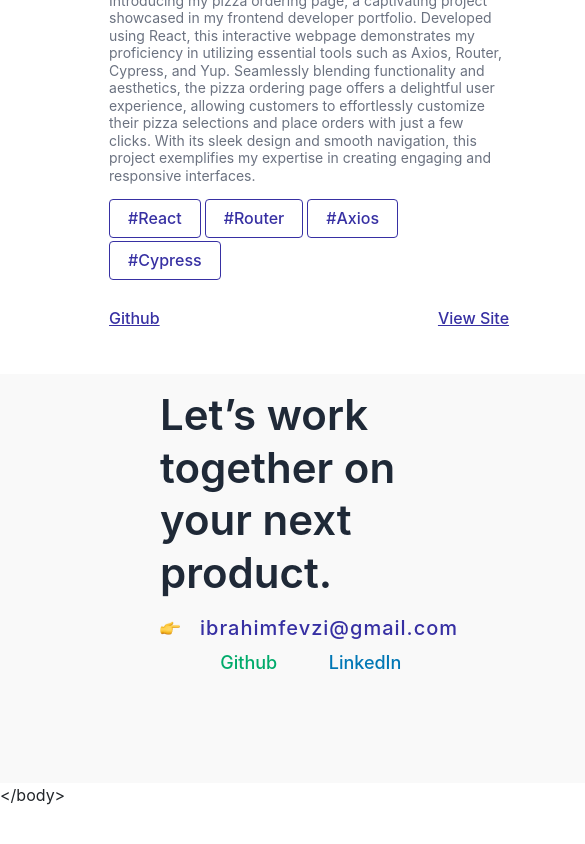
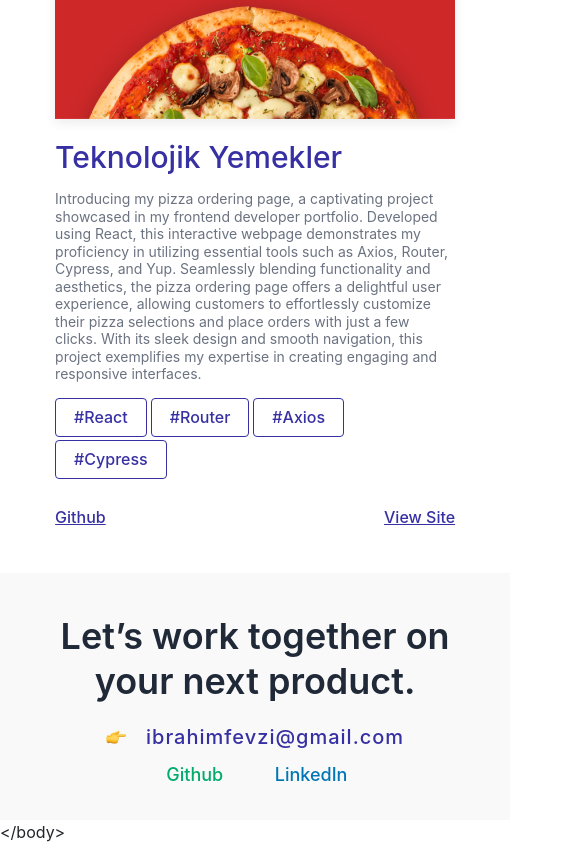
Before and after one commit to ibrahimfevzi/personal-portfolio, a React (Create React App) app: page / in a window 390 px wide. Shown: the part 5017-5861 px from the top of the page, 585 px wide, since content can reach past the window. Before the commit the page ends 5824 px from the top, so only its background shows below. Built offline with nearby package versions, Linux system fonts and the light colour scheme; a web font is replaced by a local one.

Commit message:
responsive

```diff
--- a/src/App.css
+++ b/src/App.css
@@ -688,6 +688,16 @@ footer p {
     align-items: center;
     padding-bottom: 2rem;
   }
+  .contactContainer {
+    height: auto;
+    padding: 0 3rem;
+  }
+
+  footer h3 {
+    font-size: 36px;
+    padding-top: 10%;
+    text-align: center;
+  }
 }
 
 /* Tablete özgü stil */
@@ -780,6 +790,16 @@ footer p {
     flex-direction: column;
     align-items: center;
     padding-bottom: 2rem;
+  }
+  .contactContainer {
+    height: auto;
+    padding: 0 3rem;
+  }
+
+  footer h3 {
+    font-size: 36px;
+    padding-top: 10%;
+    text-align: center;
   }
 }
 
```
